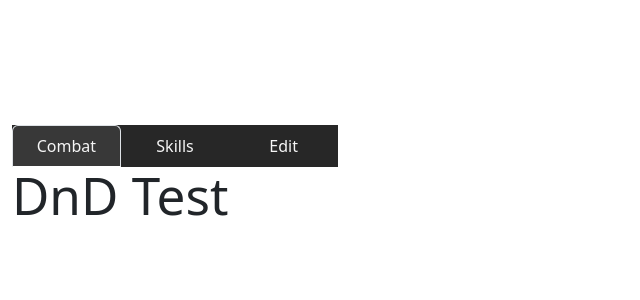
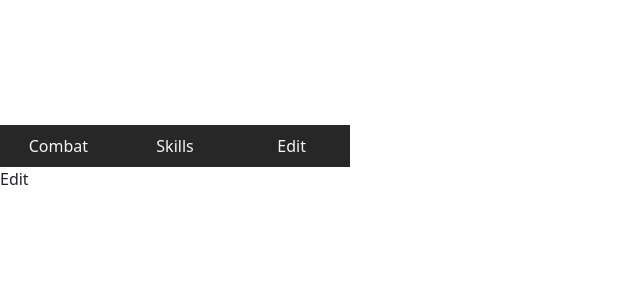
Before and after one commit to JonPeterP/dnd-extension, a React (Vite) app: page /edit in a window 1280 px wide. Shown: the top 300 px of the page, without its empty margins (0-640 px from the left). Built offline with nearby package versions, Linux system fonts and the light colour scheme.

Commit message:
Add working navigation through router

```diff
--- a/src/App.css
+++ b/src/App.css
@@ -5,6 +5,9 @@
 /*  text-align: center;*/
 }
 
+.container{
+  padding: 0;
+}
 
 .App{
   min-width: 350px;
--- a/src/App.jsx
+++ b/src/App.jsx
@@ -2,34 +2,49 @@ import { useState } from 'react'
 import reactLogo from './assets/react.svg'
 import viteLogo from '/vite.svg'
 
+import {
+  BrowserRouter as Router,
+  Routes,
+  Route,
+  Link,
+  Navigate
+}from 'react-router-dom';
 import Container from 'react-bootstrap/Container';
 import Nav from 'react-bootstrap/Nav';
 import Navbar from 'react-bootstrap/Navbar';
-import { Route } from 'react-router-dom';
-
+import Combat from "./Pages/Combat";
+import Edit from "./Pages/Edit";
+import Skills from "./Pages/Skills";
 import 'bootstrap/dist/css/bootstrap.min.css';
 
 import './App.css'
 
 function App() {
-  const [count, setCount] = useState(0)
 
   return (
     <div className="App">
       <div class="container">
+        <Router>
         <Nav className="justify-content-center " bg="dark" justify variant="tabs" defaultActiveKey="/combat">
           <Nav.Item>
-            <Nav.Link href="/combat">Combat</Nav.Link>
+            <Nav.Link as={Link} to="/">Combat</Nav.Link>
           </Nav.Item>
           <Nav.Item>
-            <Nav.Link href="/skills">Skills</Nav.Link>
+            <Nav.Link as={Link} to="/skills">Skills</Nav.Link>
           </Nav.Item>
           <Nav.Item>
-            <Nav.Link href="/edit">Edit</Nav.Link>
+            <Nav.Link as={Link} to="/edit">Edit</Nav.Link>
           </Nav.Item>
         </Nav>
+        <Routes>
+          <Route path = "/" element={<Combat/>}></Route>
+          <Route path = "/skills" element={<Skills/>}></Route>
+          <Route path = "/edit" element={<Edit/>}></Route>
+          <Route path="*" element={<Combat/>} />
+        </Routes>
 
-        <h1>DnD Test</h1>
+        </Router>
+
       </div>
     </div>
   )
--- /dev/null
+++ b/src/Pages/Combat.jsx
@@ -0,0 +1,12 @@
+import React from "react";
+
+
+function Combat(){
+    return(
+    <div>
+        Combat
+    </div>
+    )
+}
+
+export default Combat;
--- /dev/null
+++ b/src/Pages/Edit.jsx
@@ -0,0 +1,12 @@
+import React from "react";
+
+
+function Edit(){
+    return(
+    <div>
+        Edit
+    </div>
+    )
+}
+
+export default Edit;
--- /dev/null
+++ b/src/Pages/Skills.jsx
@@ -0,0 +1,12 @@
+import React from "react";
+
+
+function Skills(){
+    return(
+    <div>
+        Skills
+    </div>
+    )
+}
+
+export default Skills;
```
